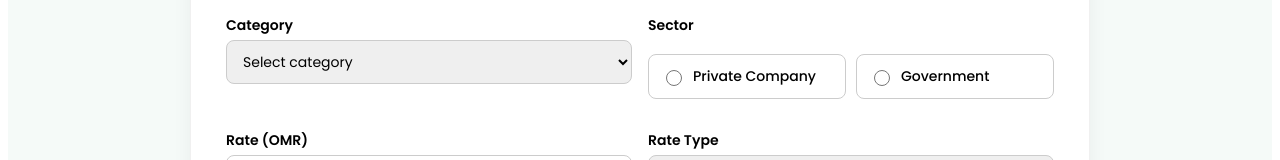
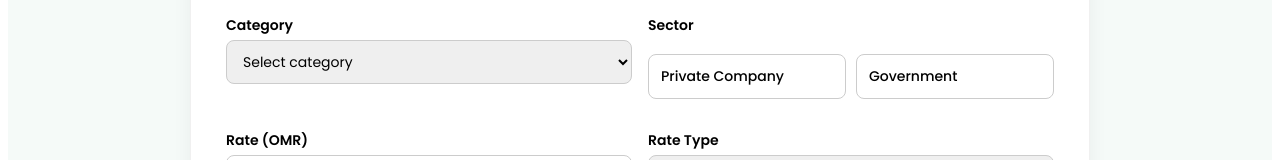
Before and after one commit to Aisha-Ahmed-Al-Mashikhi/utas-link-project, a React (Create React App) app in the folder client/: page /post-job in a window 1280 px wide. Shown: the part 376-536 px from the top of the page. Built offline with nearby package versions, Linux system fonts and the light colour scheme.

Commit message:
Update PostJob.jsx

```diff
--- a/client/src/Component/PostJob.jsx
+++ b/client/src/Component/PostJob.jsx
@@ -132,13 +132,7 @@ const PostJob = () => {
                     key={s}
                     className={`sector-box ${sector === s ? "selected" : ""}`}
                   >
-                    <input
-                      type="radio"
-                      value={s}
-                      {...register("sector")}
-                      checked={sector === s}
-                      onChange={(e) => setSector(e.target.value)}
-                    />
+                    <input type="hidden" {...register("sector")} value={sector} />
                     <span>{s}</span>
                   </label>
                 ))}
```
